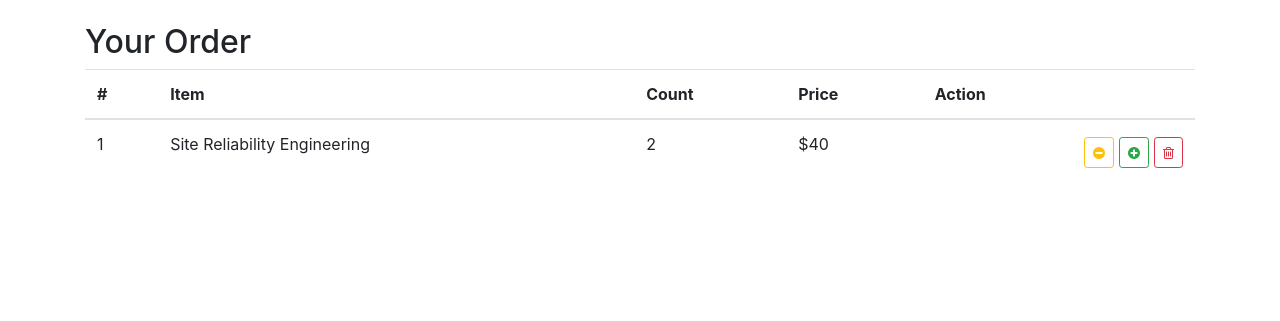
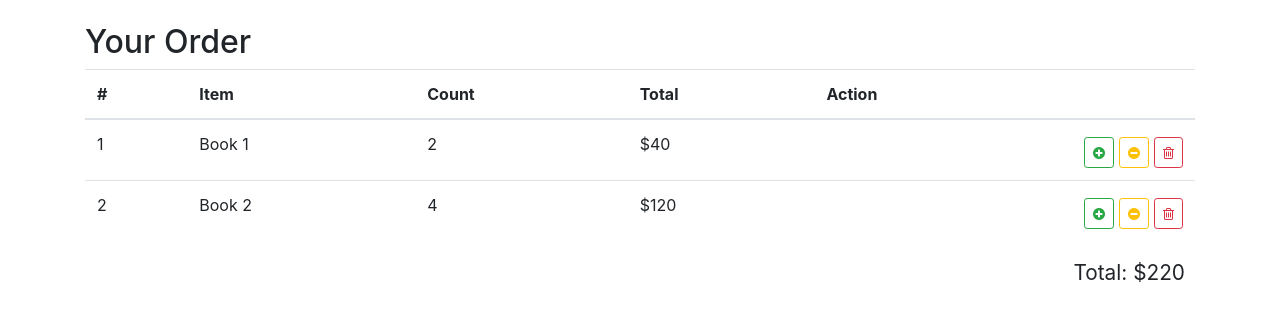
Before and after one commit to AlexanderKruk/pro-react-redux2, a React (Create React App) app in the folder re-store/: page / in a window 1280 px wide. Shown: the part 383-704 px from the top of the page. Built offline with nearby package versions, Linux system fonts and the light colour scheme.

Commit message:
134. Connect new component to Redux

```diff
--- a/re-store/src/components/shopping-cart-table/shopping-cart-table.js
+++ b/re-store/src/components/shopping-cart-table/shopping-cart-table.js
@@ -1,7 +1,33 @@
 import React from 'react';
 import './shopping-cart-table.css';
+import { connect } from 'react-redux';
 
-const ShoppingCartTable = () => {
+const ShoppingCartTable = ({items, total, onIncrease, onDecrease, onDelete}) => {
+  const renderRow = (item, idx) => {
+    const { id, name, count, total } = item;
+    return (
+      <tr key={id}>
+            <td>{idx + 1}</td>
+            <td>{name}</td>
+            <td>{count}</td>
+            <td>${total}</td>
+            <td>
+              <button onClick={()=> onDelete(id)}
+                      className="btn btn-outline-danger btn-sm float-right">
+                <i className="fa fa-trash-o"/>
+              </button>
+              <button onClick={() => onDecrease(id)}
+                      className="btn btn-outline-warning btn-sm float-right">
+                <i className="fa fa-minus-circle" />
+              </button>
+              <button onClick={()=> onIncrease(id)}
+                className="btn btn-outline-success btn-sm float-right">
+                <i className="fa fa-plus-circle"/>
+              </button>
+            </td>
+          </tr>
+    );
+  };
   return (
     <div className="shopping-cart-table">
       <h2>Your Order</h2>
@@ -11,32 +37,36 @@
             <th>#</th>
             <th>Item</th>
             <th>Count</th>
-            <th>Price</th>
+            <th>Total</th>
             <th>Action</th>
           </tr>
         </thead>
         <tbody>
-          <tr>
-            <td>1</td>
-            <td>Site Reliability Engineering</td>
-            <td>2</td>
-            <td>$40</td>
-            <td>
-              <button className="btn btn-outline-danger btn-sm float-right">
-                <i className="fa fa-trash-o"/>
-              </button>
-              <button className="btn btn-outline-success btn-sm float-right">
-                <i className="fa fa-plus-circle"/>
-              </button>
-              <button className="btn btn-outline-warning btn-sm float-right">
-                <i className="fa fa-minus-circle" />
-              </button>
-            </td>
-          </tr>
+          {
+            items.map(renderRow)
+          }
         </tbody>
       </table>
+      <div className="total">
+        Total: ${total}
+      </div>
     </div>
   );
 }
 
-export default ShoppingCartTable;
+const mapStateToProps = ({cartItems, orderTotal}) => {
+  return {
+    items: cartItems,
+    total: orderTotal
+  }
+}
+
+const mapDispatchToProps = () => {
+  return {
+    onIncrease: (id) => { console.log(`increase + ${id}`)},
+    onDecrease: (id) => { console.log(`decrease + ${id}`)},
+    onDelete: (id) => { console.log(`delete + ${id}`)}
+  }
+}
+
+export default connect(mapStateToProps, mapDispatchToProps)(ShoppingCartTable);
--- a/re-store/src/reducers/index.js
+++ b/re-store/src/reducers/index.js
@@ -1,24 +1,42 @@
 const initialStore = {
   books: [],
   loading: true,
-  error: null
+  error: null,
+  cartItems: [
+    {
+      id: 1,
+      name: "Book 1",
+      count: 2,
+      total: 40
+    },
+    {
+      id: 2,
+      name: "Book 2",
+      count: 4,
+      total: 120
+    }
+  ],
+  orderTotal: 220
 }
 
 const reducer = (store = initialStore, action) => {
   switch(action.type) {
     case 'FETCH_BOOKS_REQUEST':
       return {
+        ...store,
         books: store.books,
         loading: true,
         error: null
       };
     case 'FETCH_BOOKS_SUCCESS':
       return {
+        ...store,
         books: action.payload,
         loading: false,
         error: null };
     case 'FETCH_BOOKS_FAILURE':
       return {
+        ...store,
         books: [],
         loading: false,
         error: action.payload
```
